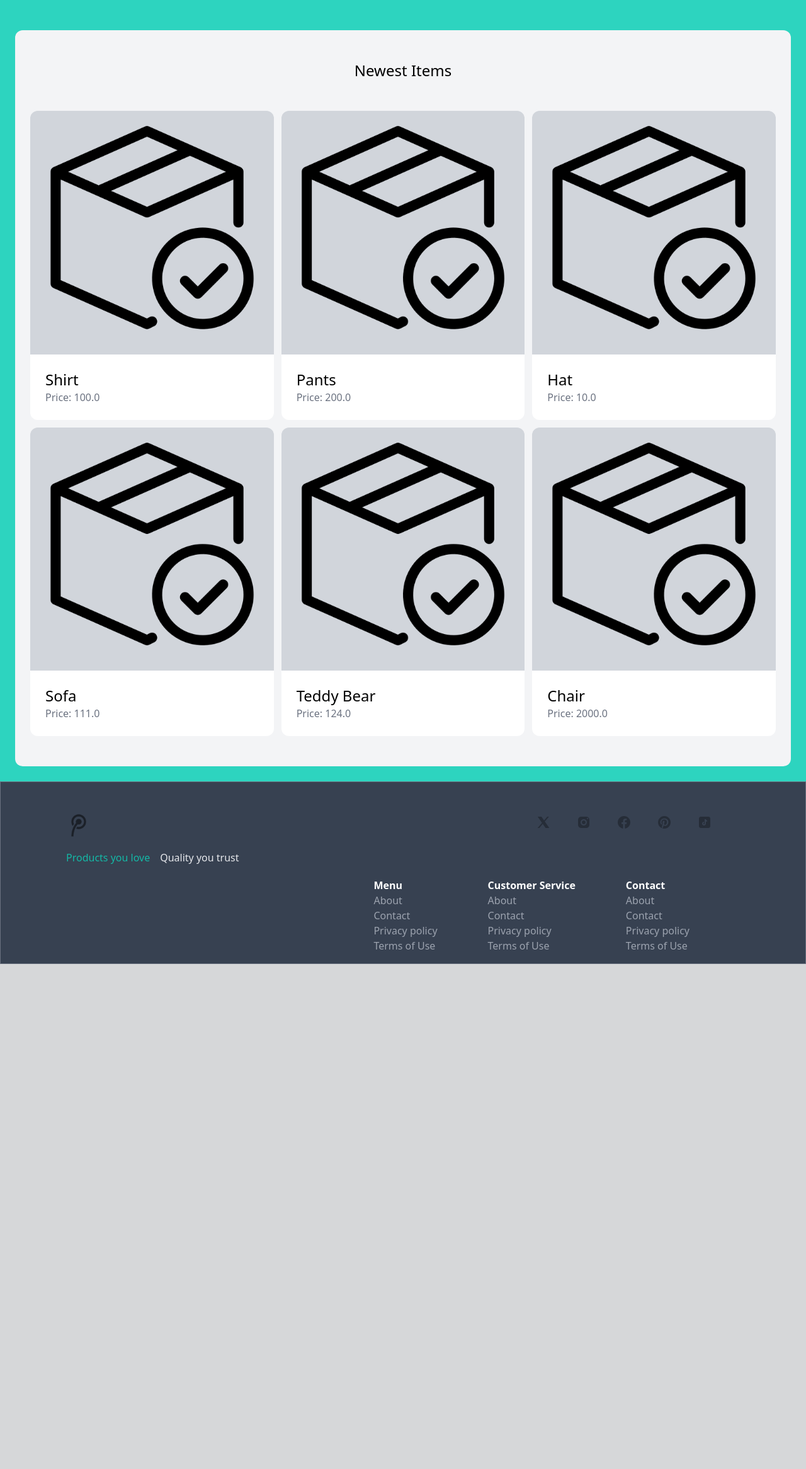
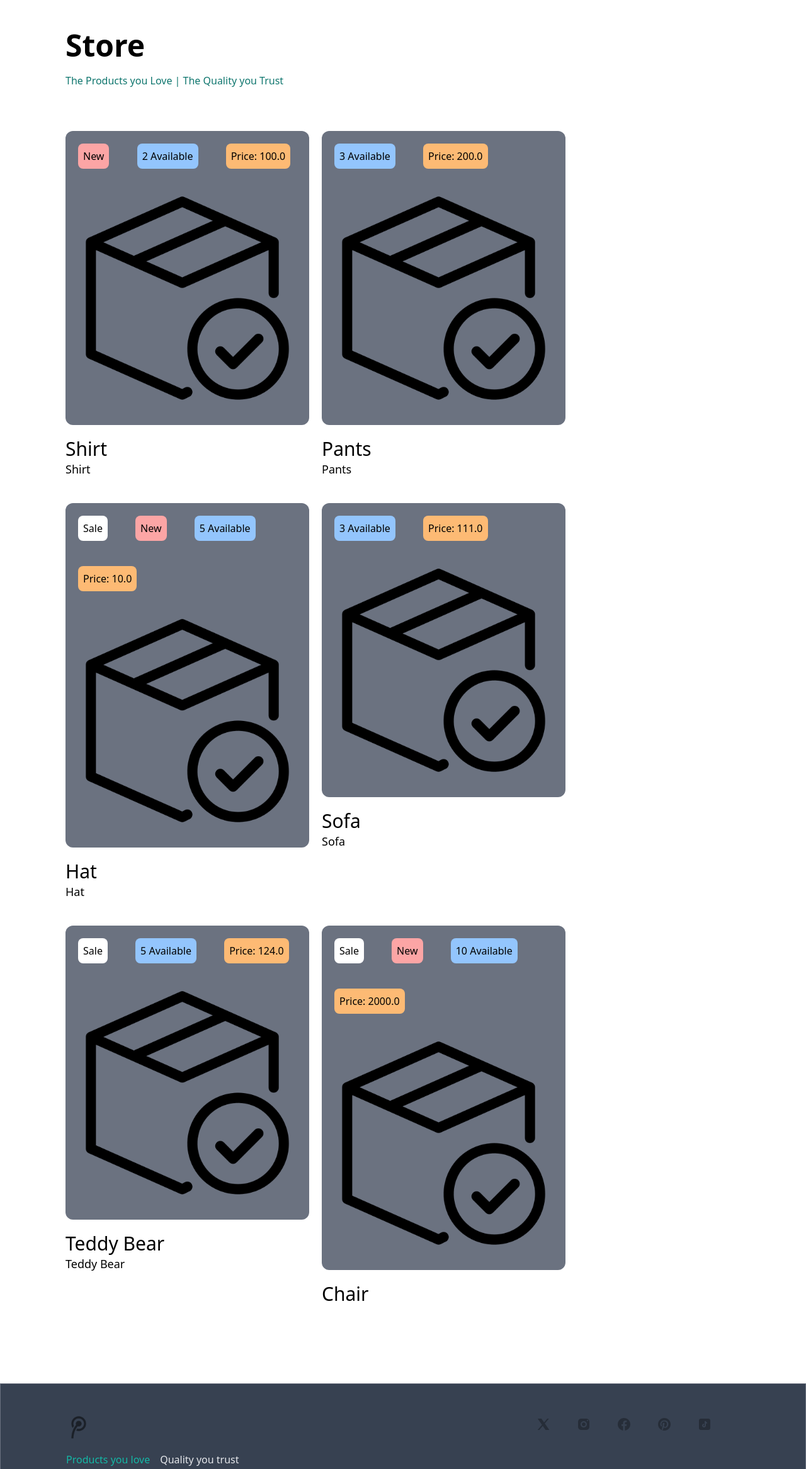
Before and after one commit to ChrisMcLernon/Django-storepage, a Django app: page / in a window 1280 px wide. Shown: the part 56-2389 px from the top of the page at 63% size. Before the commit the page ends 1587 px from the top, so only its background shows below. Run offline with Django 5.2, Linux system fonts and the light colour scheme; data comes from the database, SQL or seed files in the repository; both versions use the stored data as it was after the commit; some libraries are stand-ins or nearby versions.

Commit message:
modified:   storefront/core/__pycache__/views.cpython-311.pyc 	modified:   storefront/core/templates/core/base.html 	modified:   storefront/core/templates/core/index.html 	modified:   storefront/core/views.py 	modified:   storefront/db.sqlite3 	modified:   storefront/item/__pycache__/models.cpython-311.pyc 	new file:   storefront/item/migrations/0003_item_quantity_alter_item_img.py 	new file:   storefront/item/migrations/0004_item_isnew_item_issale.py 	new file:   storefront/item/migrations/__pycache__/0003_item_quantity_alter_item_img.cpython-311.pyc 	new file:   storefront/item/migrations/__pycache__/0004_item_isnew_item_issale.cpython-311.pyc 	modified:   storefront/item/models.py

```diff
--- a/storefront/core/templates/core/base.html
+++ b/storefront/core/templates/core/base.html
@@ -3,7 +3,7 @@
 {% load static %}
 
 <html>
-    <div class='bg-teal-400'>
+    <div>
         <head>
             <meta charset="utf-8">
             <meta name="viewport" content="width=device-width, initial-scale=1.0">
--- a/storefront/core/templates/core/index.html
+++ b/storefront/core/templates/core/index.html
@@ -4,22 +4,35 @@
 {% block title %}StoreFront{% endblock %}
 
 {% block content%}
-    <div class='mt-6 px-6 py-12 bg-gray-100 rounded-xl'>
-        <h2 class='mb-12 text-2xl text-center'>Newest Items</h2>
-        <div class='grid grid-cols-3 gap-3'>
+    <div class='grid grid-cols-4 mb-20 mt-6 px-20 rounded-xl gap-10'>
+        <div class='col-span-2 row-start-1'>
+            <h2 class='mb-5 text-5xl font-bold'>Store</h2>
+            <p class='mb-7 text-teal-700'>The Products you Love | The Quality you Trust</p>
+        </div>
+        <div class='col-span-3 row-start-2 grid grid-cols-2 gap-5'>
             {% for item in items%}
-                <div>
+                <div class='rounded-xl'>
                     <a href='#'>
-                        <div>
-                            <img src='{% static '../../static/media/itemImages/item.png' %}' class='bg-gray-300 rounded-t-xl' alt='{{ item.name }}'></img>
+                        <div class='bg-gray-500 rounded-xl'>
+                            {% if item.isSale %}
+                                <button class='m-5 p-2 rounded-lg bg-white '>Sale</button>
+                            {% endif %}
+                            {% if item.isNew %}
+                            <button class='m-5 p-2 rounded-lg bg-red-300 '>New</button>
+                            {% endif %}
+                            <button class='m-5 p-2 rounded-lg bg-blue-300 '><p class='text-center'>{{ item.quantity }} Available</p></button>
+                            <button class='m-5 p-2 rounded-lg bg-orange-300 '><p class='text-center'>Price: {{ item.price}}</p></button>
+                            <img src='{% static '../../static/media/itemImages/item.png' %}' class='w-full h-full object-cover rounded-xl' alt='{{ item.name }}'></img>
                         </div>
-                        <div class='p-6 bg-white rounded-b-xl'>
-                            <h2 class='text-2xl'>{{ item.name }}</h2>
-                            <p class='text-gray-500'>Price: {{ item.price}}</p>
+                        <div class='py-5'>
+                            <h2 class='text-3xl'>{{ item.name }}</h2>
+                            <p class='text-lg'>{{item.description}}</p>
                         </div>
                     </a>
                 </div>
             {% endfor %}
         </div>
+        <div class='row-start-1 row-span-2 col-start-4'>
+        </div>
     </div>
 {% endblock %}
--- a/storefront/core/views.py
+++ b/storefront/core/views.py
@@ -2,7 +2,7 @@ from django.shortcuts import render
 from item.models import Category, Item
 
 def index(request):
-    items = Item.objects.filter(isSold=False) [0:6]
+    items = Item.objects.filter(isSold=False) [0:20]
     categories = Category.objects.all()
 
     return render(request, 'core/index.html', {
--- a/storefront/item/models.py
+++ b/storefront/item/models.py
@@ -16,8 +16,11 @@ class Item(models.Model):
     name = models.CharField(max_length=255)
     description = models.TextField(blank=True, null=True)
     price=models.FloatField()
+    quantity=models.IntegerField(blank=True, null=True)
     img=models.ImageField(upload_to='itemImages', blank=True, null=True)
     isSold = models.BooleanField(default=False)
+    isSale = models.BooleanField(default=False)
+    isNew = models.BooleanField(default=False)
     createdBy = models.ForeignKey(User, related_name='items', on_delete=models.CASCADE)
     createdAt = models.DateTimeField(auto_now_add=True)
 
```
Also changed, not shown: storefront/db.sqlite3, storefront/item/migrations/0003_item_quantity_alter_item_img.py (added), storefront/item/migrations/0004_item_isnew_item_issale.py (added).
